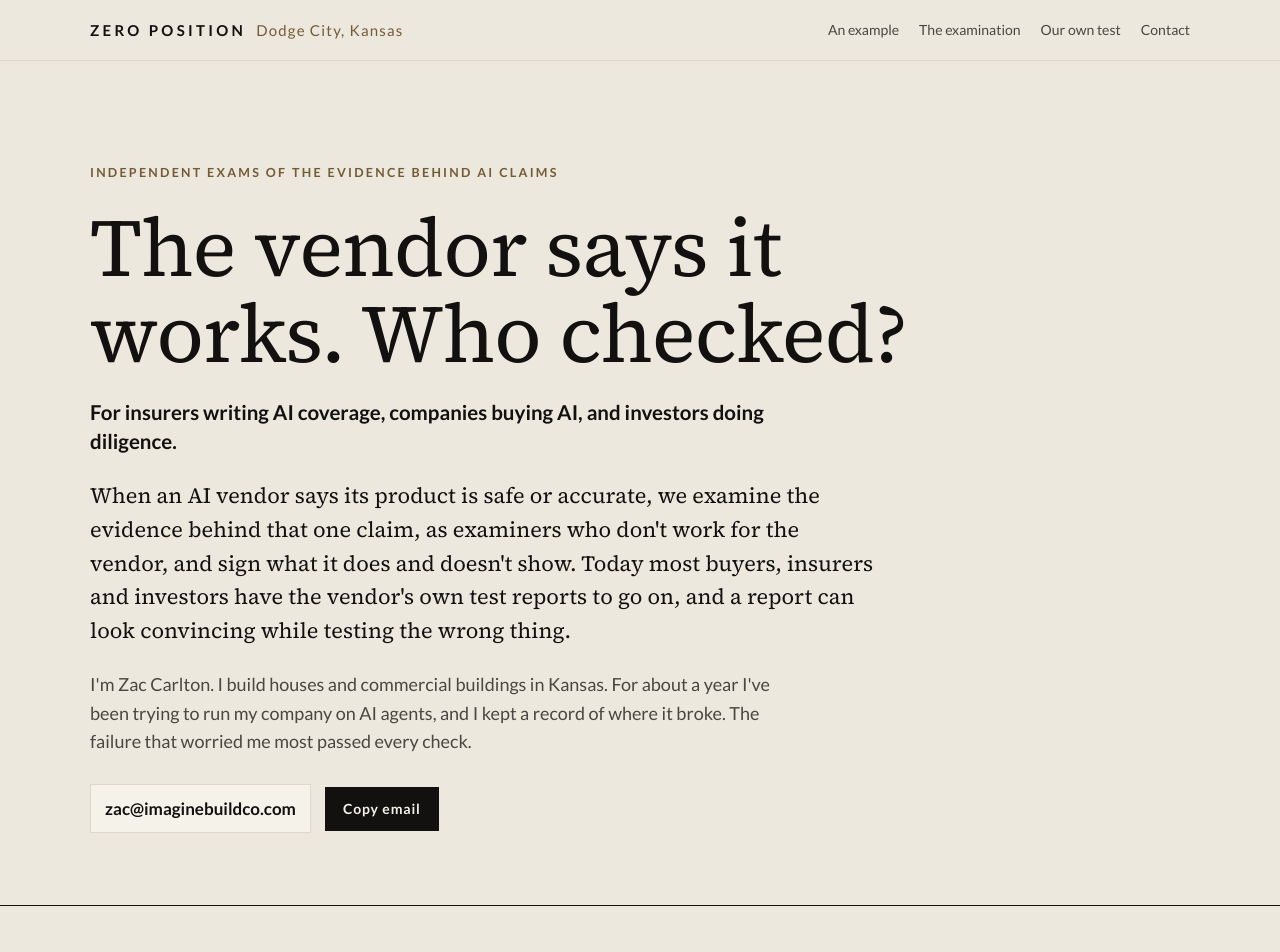
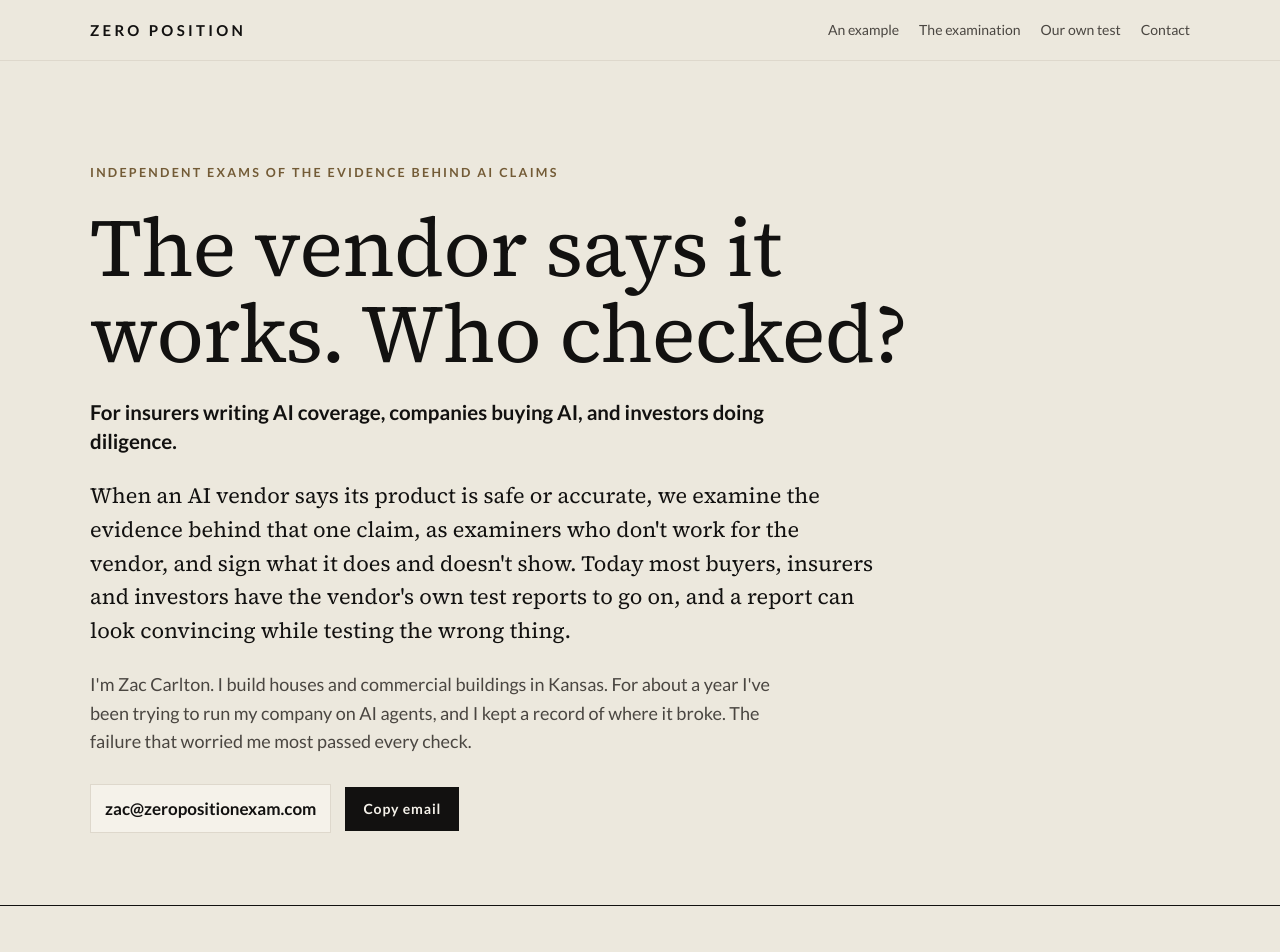
Before and after one commit to ZacCarlton/zeroposition-site, a plain HTML site: page index.html in a window 1280 px wide. Shown: the top 952 px of the page. Drawn offline with Linux system fonts and the light colour scheme.

Commit message:
Fix contact email, mistakes count and header location (#1)
- Contact and footer email now zac@zeropositionexam.com (was the Imagine address)
- Mistakes log count 532 -> 656, LEDGER's logged count on 2026-11-22
- Header no longer shows Dodge City, Kansas


Claude-Session: https://claude.ai/code/session_0111YJjnePtuejjRTPEYwWrW

Co-authored-by: Claude <noreply@anthropic.com>

```diff
--- a/index.html
+++ b/index.html
@@ -152,7 +152,7 @@ footer .wrap{display:flex;flex-wrap:wrap;justify-content:space-between;gap:8px 2
 
 <header class="top">
   <div class="wrap">
-    <a class="mark" href="#top">Zero Position<span>Dodge City, Kansas</span></a>
+    <a class="mark" href="#top">Zero Position</a>
     <nav aria-label="Sections">
       <a href="#example">An example</a>
       <a href="#exam">The examination</a>
@@ -171,7 +171,7 @@ footer .wrap{display:flex;flex-wrap:wrap;justify-content:space-between;gap:8px 2
       <p class="lede">When an AI vendor says its product is safe or accurate, we examine the evidence behind that one claim, as examiners who don't work for the vendor, and sign what it does and doesn't show. Today most buyers, insurers and investors have the vendor's own test reports to go on, and a report can look convincing while testing the wrong thing.</p>
       <p class="me">I'm Zac Carlton. I build houses and commercial buildings in Kansas. For about a year I've been trying to run my company on AI agents, and I kept a record of where it broke. The failure that worried me most passed every check.</p>
       <div class="mail">
-        <code id="addr">zac@imaginebuildco.com</code>
+        <code id="addr">zac@zeropositionexam.com</code>
         <button class="copy" id="copyBtn" type="button">Copy email</button>
         <span class="note" id="copyNote" aria-live="polite"></span>
       </div>
@@ -354,7 +354,7 @@ footer .wrap{display:flex;flex-wrap:wrap;justify-content:space-between;gap:8px 2
         <h2 id="how-h">If I ask who checked your work, I owe you the same answer about mine</h2>
         <div class="three">
           <div><strong>Outside readers</strong><span>I pay engineers who check aircraft and spacecraft software for a living to read my work and tell me where it's weakest. None of them endorsed anything.</span></div>
-          <div><strong>Mistakes</strong><span>I keep a log of the mistakes my AI agents make working for me, and what caught each one: 532 entries since September, at least 59 of them caught by me.</span></div>
+          <div><strong>Mistakes</strong><span>I keep a log of the mistakes my AI agents make working for me, and what caught each one: 656 entries since September, at least 59 of them caught by me.</span></div>
           <div><strong>Labels</strong><span>Verified means I saw it in a record or a source I can point to. Inferred means it's my inference, and I say so.</span></div>
           <div><strong>Publishing</strong><span>Everything from the blind test is released, pass or fail. I won't publish a verdict on any named party.</span></div>
         </div>
@@ -382,7 +382,7 @@ footer .wrap{display:flex;flex-wrap:wrap;justify-content:space-between;gap:8px 2
         <div class="box">
           <h3>About</h3>
           <p>I'm a residential developer, builder and designer, and a multifamily and commercial contractor, with more than 200 completed projects. I hold a Class A general contractor license. I've worked on Zero Position since August 2026, out of trying to run my own company on AI.</p>
-          <p class="muted">Zac Carlton · Founder, Zero Position · Dodge City, Kansas · zac@imaginebuildco.com · linkedin.com/in/zaccarlton</p>
+          <p class="muted">Zac Carlton · Founder, Zero Position · Dodge City, Kansas · zac@zeropositionexam.com · linkedin.com/in/zaccarlton</p>
         </div>
       </div>
     </div>
```
